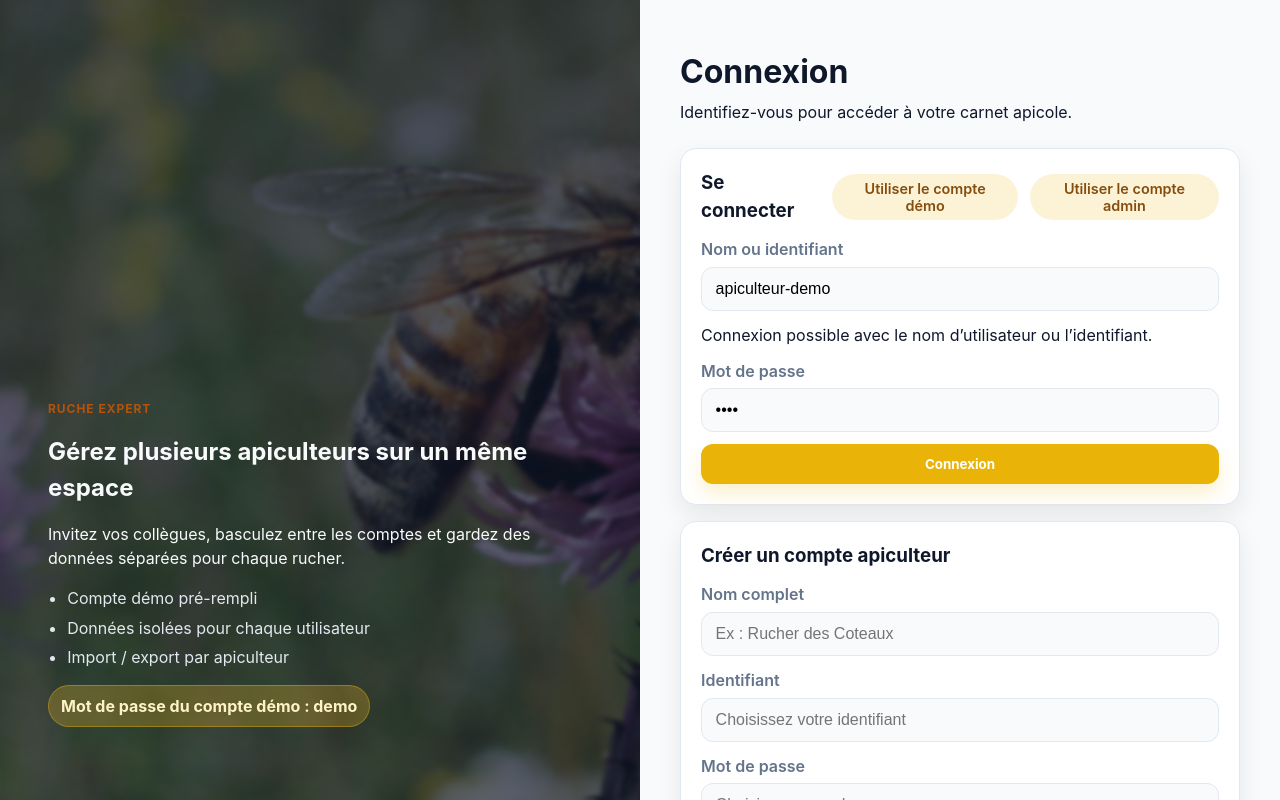
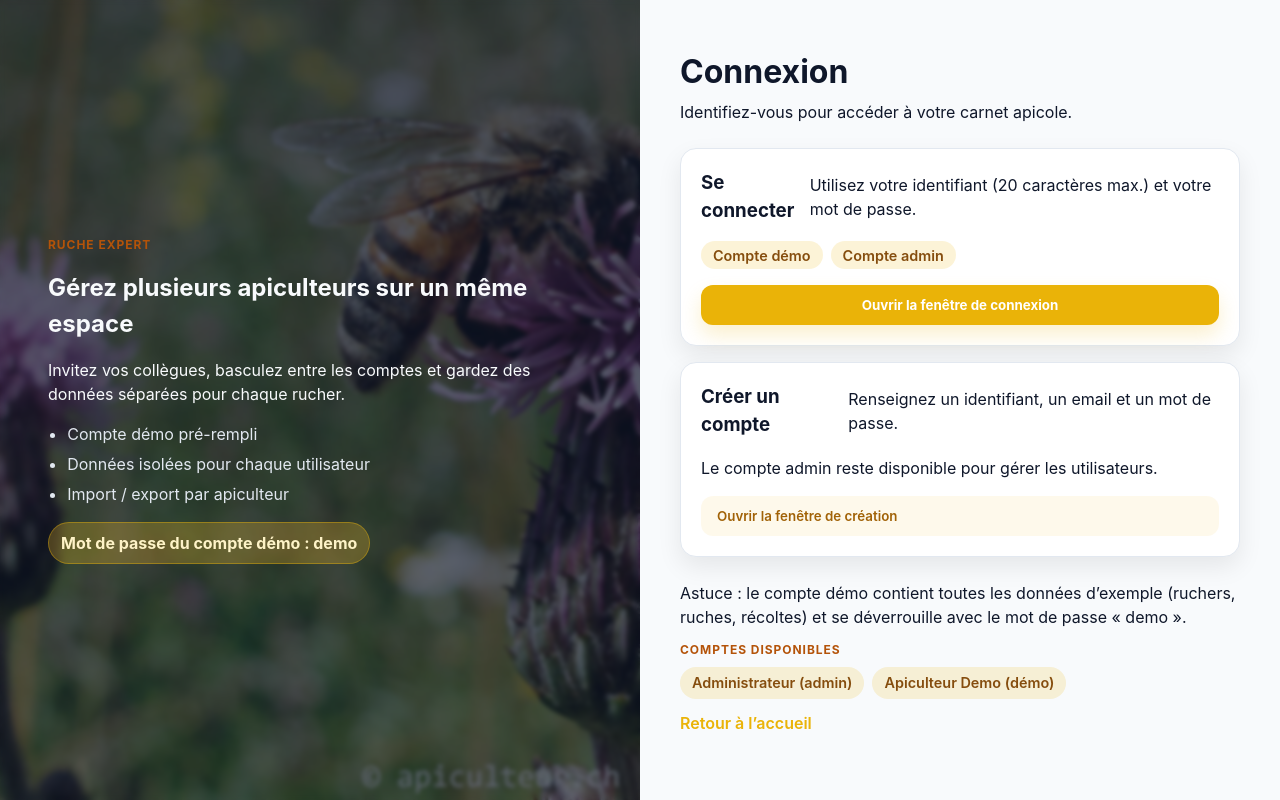
Before and after one commit to bigfred2002/test_antigravity, a React (Vite) app: page /login in a window 1280 px wide. Shown: the top 800 px of the page. Built offline with nearby package versions, Linux system fonts and the light colour scheme.

Commit message:
Add modal login and registration flows

```diff
--- a/src/context/AuthContext.jsx
+++ b/src/context/AuthContext.jsx
@@ -2,6 +2,7 @@ import React, { createContext, useContext, useEffect, useMemo, useState } from '
 
 const AuthContext = createContext()
 const AUTH_STORAGE_KEY = 'bee-auth-store'
+const LOGIN_MAX_LENGTH = 20
 
 const demoUser = {
     id: 'demo',
@@ -44,6 +45,7 @@ export const AuthProvider = ({ children }) => {
             const normalized = {
                 ...user,
                 login: user.login || user.name,
+                email: user.email || '',
                 role: user.role || 'user',
             }
             byId.set(normalized.id, normalized)
@@ -71,11 +73,15 @@ export const AuthProvider = ({ children }) => {
 
     const login = (loginIdentifier, password) => {
         const normalizedIdentifier = loginIdentifier.trim().toLowerCase()
-        const user = users.find(
-            (candidate) =>
-                candidate.login?.toLowerCase() === normalizedIdentifier ||
-                candidate.name?.toLowerCase() === normalizedIdentifier,
-        )
+        if (!normalizedIdentifier) {
+            throw new Error("L'identifiant est requis")
+        }
+
+        if (normalizedIdentifier.length > LOGIN_MAX_LENGTH) {
+            throw new Error(`L'identifiant ne peut pas dépasser ${LOGIN_MAX_LENGTH} caractères`)
+        }
+
+        const user = users.find((candidate) => candidate.login?.toLowerCase() === normalizedIdentifier)
         if (!user || user.password !== password) {
             throw new Error('Identifiants incorrects')
         }
@@ -85,24 +91,47 @@ export const AuthProvider = ({ children }) => {
 
     const logout = () => setCurrentUserId(null)
 
-    const register = ({ name, login, password }) => {
-        if (users.some((user) => user.name.toLowerCase() === name.toLowerCase())) {
-            throw new Error('Un compte existe déjà avec ce nom')
+    const register = ({ login, email, password }) => {
+        const normalizedLogin = login.trim()
+        const normalizedEmail = email.trim().toLowerCase()
+
+        if (!normalizedLogin || !normalizedEmail || !password) {
+            throw new Error('Tous les champs sont obligatoires')
         }
 
-        if (users.some((user) => user.login.toLowerCase() === login.toLowerCase())) {
+        if (normalizedLogin.length > LOGIN_MAX_LENGTH) {
+            throw new Error(`L'identifiant ne peut pas dépasser ${LOGIN_MAX_LENGTH} caractères`)
+        }
+
+        if (users.some((user) => user.login.toLowerCase() === normalizedLogin.toLowerCase())) {
             throw new Error('Un compte existe déjà avec cet identifiant')
         }
 
+        if (users.some((user) => user.email?.toLowerCase() === normalizedEmail)) {
+            throw new Error('Un compte existe déjà avec cet email')
+        }
+
+        if (password.length < 4) {
+            throw new Error('Le mot de passe doit contenir au moins 4 caractères')
+        }
+
         const id = `user-${Date.now()}`
-        const avatar = name
+        const avatar = normalizedLogin
             .split(' ')
             .map((part) => part[0])
             .join('')
             .slice(0, 2)
             .toUpperCase()
 
-        const newUser = { id, name, login, password, avatar, role: 'user' }
+        const newUser = {
+            id,
+            name: normalizedLogin,
+            login: normalizedLogin,
+            email: normalizedEmail,
+            password,
+            avatar,
+            role: 'user',
+        }
         setUsers((prev) => [...prev, newUser])
         setCurrentUserId(id)
         return newUser
--- a/src/pages/Login.jsx
+++ b/src/pages/Login.jsx
@@ -9,9 +9,16 @@ const Login = () => {
     const redirectPath = location.state?.from || '/'
     const [loginIdentifier, setLoginIdentifier] = useState('apiculteur-demo')
     const [loginPassword, setLoginPassword] = useState('demo')
-    const [registerData, setRegisterData] = useState({ name: '', login: '', password: '' })
+    const [registerData, setRegisterData] = useState({ login: '', email: '', password: '' })
     const [message, setMessage] = useState('')
     const [error, setError] = useState('')
+    const [activeModal, setActiveModal] = useState(null)
+
+    const closeModals = () => {
+        setActiveModal(null)
+        setError('')
+        setMessage('')
+    }
 
     const handleLogin = (event) => {
         event.preventDefault()
@@ -21,6 +28,7 @@ const Login = () => {
             const user = login(loginIdentifier, loginPassword)
             setMessage(`Bienvenue ${user.name}`)
             navigate(redirectPath)
+            closeModals()
         } catch (err) {
             setError(err.message)
         }
@@ -33,8 +41,9 @@ const Login = () => {
         try {
             const newUser = register(registerData)
             setMessage(`Compte créé pour ${newUser.name}`)
-            setRegisterData({ name: '', login: '', password: '' })
+            setRegisterData({ login: '', email: '', password: '' })
             navigate('/')
+            closeModals()
         } catch (err) {
             setError(err.message)
         }
@@ -48,6 +57,7 @@ const Login = () => {
         try {
             login('apiculteur-demo', 'demo')
             navigate('/')
+            closeModals()
         } catch (err) {
             setError(err.message)
             setMessage('')
@@ -62,6 +72,7 @@ const Login = () => {
         try {
             login('admin', 'admin')
             navigate('/')
+            closeModals()
         } catch (err) {
             setError(err.message)
             setMessage('')
@@ -96,79 +107,34 @@ const Login = () => {
                 </div>
 
                 <div className="auth-grid">
-                    <form className="auth-card" onSubmit={handleLogin}>
+                    <div className="auth-card auth-card--option">
                         <div className="auth-card__header">
                             <h3>Se connecter</h3>
+                            <p className="muted small">Utilisez votre identifiant (20 caractères max.) et votre mot de passe.</p>
+                        </div>
+                        <div className="pill-row">
                             <button type="button" className="pill" onClick={connectDemo}>
-                                Utiliser le compte démo
+                                Compte démo
                             </button>
                             <button type="button" className="pill" onClick={connectAdmin}>
-                                Utiliser le compte admin
+                                Compte admin
                             </button>
                         </div>
-                        <label className="form-field">
-                            <span>Nom ou identifiant</span>
-                            <input
-                                type="text"
-                                value={loginIdentifier}
-                                onChange={(e) => setLoginIdentifier(e.target.value)}
-                                required
-                                placeholder="Saisissez votre nom ou identifiant"
-                            />
-                        </label>
-                        <p className="muted small">Connexion possible avec le nom d’utilisateur ou l’identifiant.</p>
-                        <label className="form-field">
-                            <span>Mot de passe</span>
-                            <input
-                                type="password"
-                                value={loginPassword}
-                                onChange={(e) => setLoginPassword(e.target.value)}
-                                required
-                                placeholder="••••••••"
-                            />
-                        </label>
-                        <button type="submit" className="btn-primary">
-                            Connexion
+                        <button type="button" className="btn-primary" onClick={() => setActiveModal('login')}>
+                            Ouvrir la fenêtre de connexion
                         </button>
-                    </form>
+                    </div>
 
-                    <form className="auth-card" onSubmit={handleRegister}>
-                        <h3>Créer un compte apiculteur</h3>
-                        <label className="form-field">
-                            <span>Nom complet</span>
-                            <input
-                                type="text"
-                                value={registerData.name}
-                                onChange={(e) => setRegisterData((prev) => ({ ...prev, name: e.target.value }))}
-                                required
-                                placeholder="Ex : Rucher des Coteaux"
-                            />
-                        </label>
-                        <label className="form-field">
-                            <span>Identifiant</span>
-                            <input
-                                type="text"
-                                value={registerData.login}
-                                onChange={(e) => setRegisterData((prev) => ({ ...prev, login: e.target.value }))}
-                                required
-                                placeholder="Choisissez votre identifiant"
-                            />
-                        </label>
-                        <label className="form-field">
-                            <span>Mot de passe</span>
-                            <input
-                                type="password"
-                                value={registerData.password}
-                                onChange={(e) => setRegisterData((prev) => ({ ...prev, password: e.target.value }))}
-                                required
-                                minLength={4}
-                                placeholder="Choisissez un code"
-                            />
-                        </label>
-                        <button type="submit" className="btn-ghost">
-                            Créer et se connecter
+                    <div className="auth-card auth-card--option">
+                        <div className="auth-card__header">
+                            <h3>Créer un compte</h3>
+                            <p className="muted small">Renseignez un identifiant, un email et un mot de passe.</p>
+                        </div>
+                        <p className="muted small">Le compte admin reste disponible pour gérer les utilisateurs.</p>
+                        <button type="button" className="btn-ghost" onClick={() => setActiveModal('register')}>
+                            Ouvrir la fenêtre de création
                         </button>
-                    </form>
+                    </div>
                 </div>
 
                 {(error || message) && (
@@ -188,7 +154,7 @@ const Login = () => {
                             <div className="pill-row">
                                 {users.map((user) => (
                                     <span className="pill" key={user.id}>
-                                        {user.name} {user.id === demoUserId ? '(démo)' : ''}
+                                        {user.name} {user.id === demoUserId ? '(démo)' : ''} {user.id === 'admin' ? '(admin)' : ''}
                                     </span>
                                 ))}
                             </div>
@@ -198,6 +164,106 @@ const Login = () => {
                         Retour à l’accueil
                     </Link>
                 </div>
+
+                {activeModal === 'login' && (
+                    <div className="modal-overlay" role="dialog" aria-modal="true">
+                        <div className="modal">
+                            <div className="modal-header">
+                                <h3>Connexion</h3>
+                                <button type="button" className="icon-button" onClick={closeModals} aria-label="Fermer">
+                                    ×
+                                </button>
+                            </div>
+                            <form className="modal-body" onSubmit={handleLogin}>
+                                <label className="form-field">
+                                    <span>Identifiant</span>
+                                    <input
+                                        type="text"
+                                        value={loginIdentifier}
+                                        onChange={(e) => setLoginIdentifier(e.target.value)}
+                                        required
+                                        placeholder="Ex : apiculteur-demo"
+                                        maxLength={20}
+                                    />
+                                </label>
+                                <label className="form-field">
+                                    <span>Mot de passe</span>
+                                    <input
+                                        type="password"
+                                        value={loginPassword}
+                                        onChange={(e) => setLoginPassword(e.target.value)}
+                                        required
+                                        placeholder="••••••••"
+                                    />
+                                </label>
+                                <div className="pill-row">
+                                    <button type="button" className="pill" onClick={connectDemo}>
+                                        Préremplir le compte démo
+                                    </button>
+                                    <button type="button" className="pill" onClick={connectAdmin}>
+                                        Préremplir le compte admin
+                                    </button>
+                                </div>
+                                <button type="submit" className="btn-primary">
+                                    Se connecter
+                                </button>
+                            </form>
+                        </div>
+                    </div>
+                )}
+
+                {activeModal === 'register' && (
+                    <div className="modal-overlay" role="dialog" aria-modal="true">
+                        <div className="modal">
+                            <div className="modal-header">
+                                <h3>Créer un compte</h3>
+                                <button type="button" className="icon-button" onClick={closeModals} aria-label="Fermer">
+                                    ×
+                                </button>
+                            </div>
+                            <form className="modal-body" onSubmit={handleRegister}>
+                                <label className="form-field">
+                                    <span>Identifiant</span>
+                                    <input
+                                        type="text"
+                                        value={registerData.login}
+                                        onChange={(e) => setRegisterData((prev) => ({ ...prev, login: e.target.value }))}
+                                        required
+                                        placeholder="Choisissez votre identifiant"
+                                        maxLength={20}
+                                    />
+                                </label>
+                                <label className="form-field">
+                                    <span>Email</span>
+                                    <input
+                                        type="email"
+                                        value={registerData.email}
+                                        onChange={(e) => setRegisterData((prev) => ({ ...prev, email: e.target.value }))}
+                                        required
+                                        placeholder="vous@exemple.com"
+                                    />
+                                </label>
+                                <label className="form-field">
+                                    <span>Mot de passe</span>
+                                    <input
+                                        type="password"
+                                        value={registerData.password}
+                                        onChange={(e) => setRegisterData((prev) => ({ ...prev, password: e.target.value }))}
+                                        required
+                                        minLength={4}
+                                        placeholder="Choisissez un code"
+                                    />
+                                </label>
+                                <p className="muted small">
+                                    Le compte admin reste disponible pour gérer les utilisateurs déjà présents.
+                                </p>
+                                <button type="submit" className="btn-primary">
+                                    Créer et se connecter
+                                </button>
+                            </form>
+                        </div>
+                    </div>
+                )}
             </div>
         </div>
     )
--- a/src/styles/index.css
+++ b/src/styles/index.css
@@ -1015,6 +1015,54 @@ button {
     gap: 0.75rem;
 }
 
+.auth-card--option {
+    gap: 1rem;
+}
+
+.modal-overlay {
+    position: fixed;
+    inset: 0;
+    background: rgba(15, 23, 42, 0.55);
+    display: grid;
+    place-items: center;
+    padding: 1rem;
+    z-index: 50;
+}
+
+.modal {
+    background: var(--card);
+    border-radius: 1rem;
+    border: 1px solid var(--border);
+    width: min(520px, 100%);
+    box-shadow: 0 20px 50px rgba(0, 0, 0, 0.2);
+    display: grid;
+    gap: 1rem;
+    padding: 1.25rem 1.5rem;
+}
+
+.modal-header {
+    display: flex;
+    align-items: center;
+    justify-content: space-between;
+    gap: 1rem;
+}
+
+.modal-body {
+    display: grid;
+    gap: 0.85rem;
+}
+
+.icon-button {
+    border-radius: 999px;
+    width: 36px;
+    height: 36px;
+    display: grid;
+    place-items: center;
+    background: var(--muted);
+    border: 1px solid var(--border);
+    font-size: 1.25rem;
+}
+
 .form-field {
     display: grid;
     gap: 0.35rem;
```
